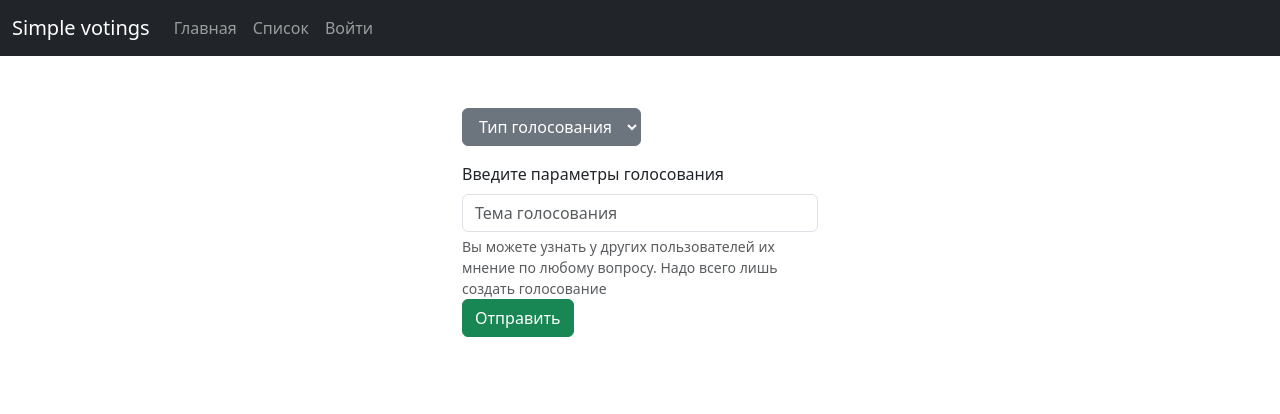
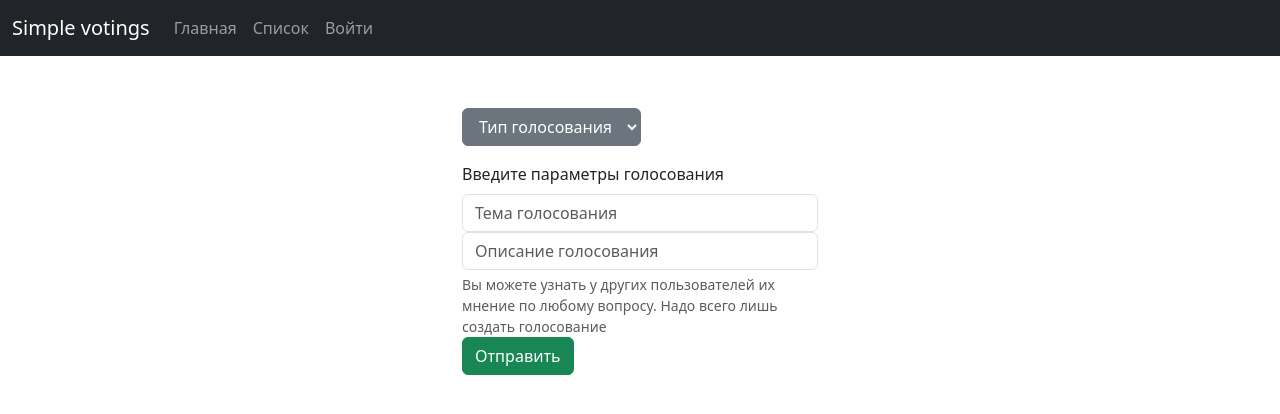
Before and after one commit to setta1a/s1mple_votings_django, a Django app: page /add_voting/ in a window 1280 px wide. Shown: the top 414 px of the page. Run offline with Django 4.2, Linux system fonts and the light colour scheme; some libraries are stand-ins or nearby versions.

Commit message:
add working description

```diff
--- a/first/templates/add_voting.html
+++ b/first/templates/add_voting.html
@@ -6,7 +6,9 @@
         <form method="post" action="/add_voting/" class="col-4 offset-4 mb-3">
             {% csrf_token %}
             <div class="btn-group col-4  mb-3">
-        <select aria-label="Тип голосования" style="display: block; margin-top: 100px;" id="voting_type" type="button" name="voting_type" class="btn btn-secondary dropdown-toggle" data-bs-toggle="dropdown" aria-expanded="false">
+                <select aria-label="Тип голосования" style="display: block; margin-top: 100px;" id="voting_type"
+                        type="button" name="voting_type" class="btn btn-secondary dropdown-toggle"
+                        data-bs-toggle="dropdown" aria-expanded="false">
                     <option selected value="0">Тип голосования</option>
                     <option value="3" id="one" class="dropdown-item">Один из двух</option>
                     <option value="2" id="alot" class="dropdown-item">Один из многих</option>
@@ -14,8 +16,11 @@
             </div>
             <label class="form-label">Введите параметры голосования</label>
             <input type="text" class="form-control" id="theme" placeholder="Тема голосования" name="theme">
-      <div id="emailHelp" class="form-text">Вы можете узнать у других пользователей их мнение по любому вопросу. Надо всего лишь создать голосование</div>
-      <button id="add" type="button"  class="btn btn-primary d-none">Добавить вариант ответа +</button>
+            <input type="text" class="form-control" id="description" placeholder="Описание голосования" name="description">
+            <div id="emailHelp" class="form-text">Вы можете узнать у других пользователей их мнение по любому вопросу.
+                Надо всего лишь создать голосование
+            </div>
+            <button id="add" type="button" class="btn btn-primary d-none">Добавить вариант ответа +</button>
             <div class="container">
                 <div class="row">
                     <div class="col offset-0" id="variants"></div>
@@ -78,6 +83,7 @@
     count++
   })
 
+
 </script>
 
 
--- a/first/views.py
+++ b/first/views.py
@@ -51,7 +51,7 @@ def add_voting(request):
                 "variants") and request.user.is_authenticated:
             new_voting = Voting(
                 name=request.POST['theme'],
-                description=request.POST['theme'],
+                description=request.POST['description'],
                 voting_type=int(request.POST['voting_type']),
                 author=request.user,
             )
```
Lines whose indentation alone changed are shown as unchanged.
